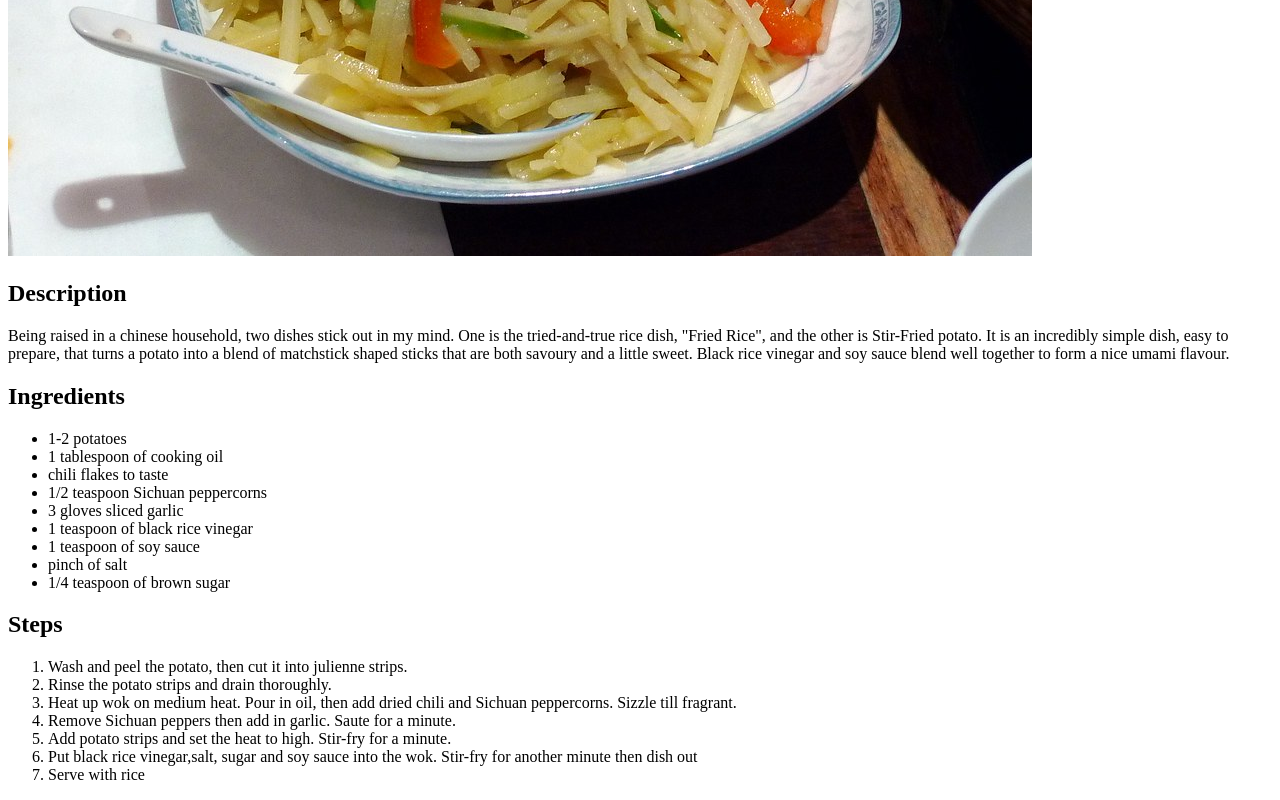
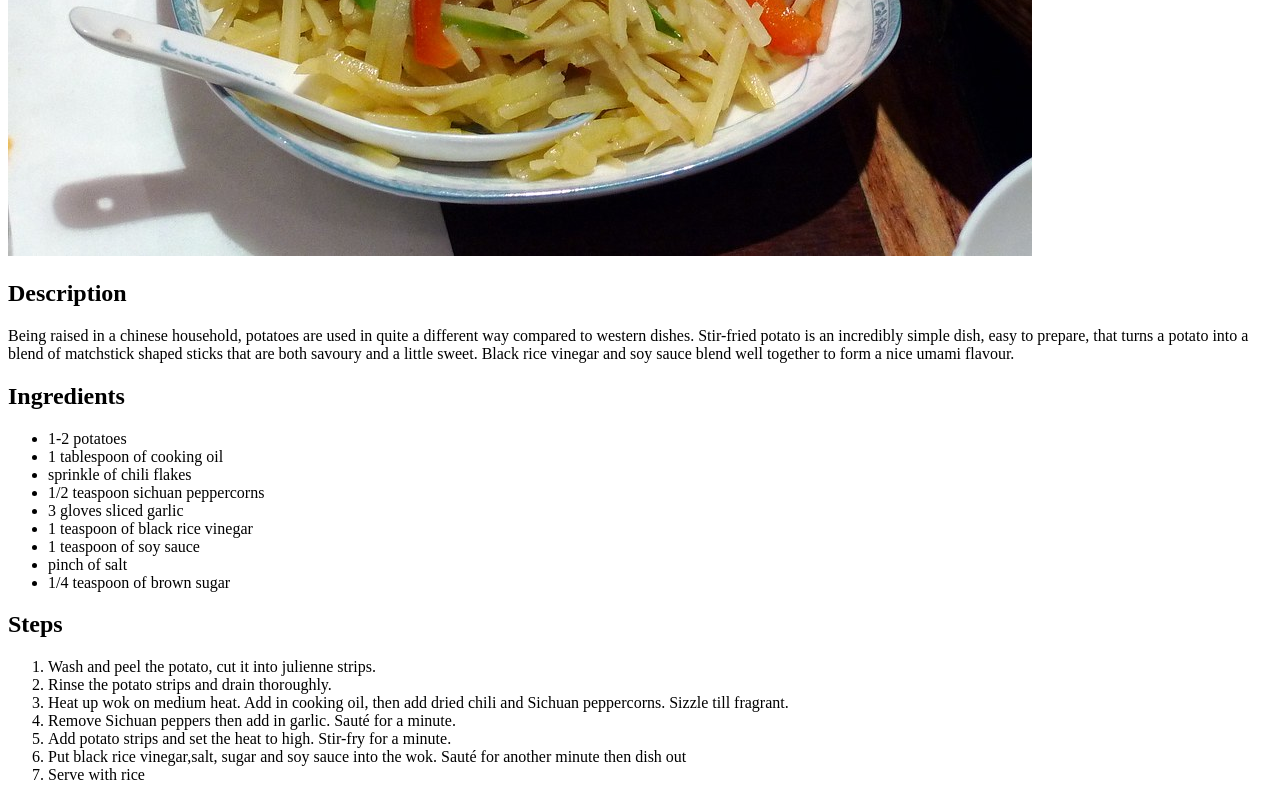
Before and after one commit to Purpletual/odin-recipes, a plain HTML site: page recipes/stir-fried-potatoes.html in a window 1280 px wide. Shown: the part 533-1333 px from the top of the page. Drawn offline with Linux system fonts and the light colour scheme.

Commit message:
Fixed typos and adjusted wording

```diff
--- a/recipes/stir-fried-potatoes.html
+++ b/recipes/stir-fried-potatoes.html
@@ -8,11 +8,10 @@
         <a href="../index.html">Home</a>
 
         <h1>Stir-Fried Potatoes</h1>
-            <img src="../images/stirfrypotato.jpg" alt="Chinese stir fried potato">
+            <img src="../images/stirfrypotato.jpg" alt="Chinese stir fried potato" height="683" width="1024">
         <h2>Description</h2>
-            <p> Being raised in a chinese household, two dishes stick out in my mind. One is the tried-and-true rice dish,
-                "Fried Rice", and the other is Stir-Fried potato.
-                It is an incredibly simple dish, easy to prepare, that turns a potato into a blend of matchstick shaped sticks
+            <p> Being raised in a chinese household, potatoes are used in quite a different way compared to western dishes.
+                Stir-fried potato is an incredibly simple dish, easy to prepare, that turns a potato into a blend of matchstick shaped sticks
                 that are both savoury and a little sweet. Black rice vinegar and soy sauce blend well together
                 to form a nice umami flavour.
             </p>
@@ -20,8 +19,8 @@
             <ul>
                 <li>1-2 potatoes</li>
                 <li>1 tablespoon of cooking oil</li>
-                <li>chili flakes to taste</li>
-                <li>1/2 teaspoon Sichuan peppercorns</li>
+                <li>sprinkle of chili flakes</li>
+                <li>1/2 teaspoon sichuan peppercorns</li>
                 <li>3 gloves sliced garlic </li>
                 <li>1 teaspoon of black rice vinegar</li>
                 <li>1 teaspoon of soy sauce</li>
@@ -30,12 +29,12 @@
             </ul>
         <h2>Steps</h2>
             <ol>
-                <li>Wash and peel the potato, then cut it into julienne strips.</li>
+                <li>Wash and peel the potato, cut it into julienne strips.</li>
                 <li>Rinse the potato strips and drain thoroughly.</li>
-                <li>Heat up wok on medium heat. Pour in oil, then add dried chili and Sichuan peppercorns. Sizzle till fragrant.</li>
-                <li>Remove Sichuan peppers then add in garlic. Saute for a minute.</li>
+                <li>Heat up wok on medium heat. Add in cooking oil, then add dried chili and Sichuan peppercorns. Sizzle till fragrant.</li>
+                <li>Remove Sichuan peppers then add in garlic. Sauté for a minute.</li>
                 <li>Add potato strips and set the heat to high. Stir-fry for a minute.</li>
-                <li>Put black rice vinegar,salt, sugar and soy sauce into the wok. Stir-fry for another minute then dish out</li>
+                <li>Put black rice vinegar,salt, sugar and soy sauce into the wok. Sauté for another minute then dish out</li>
                 <li>Serve with rice</li>
             </ol>
     </body>
```
